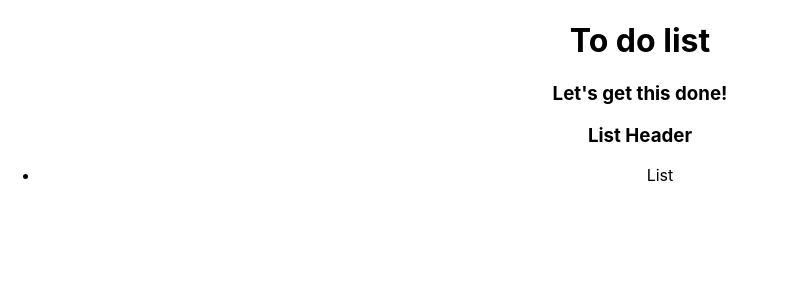
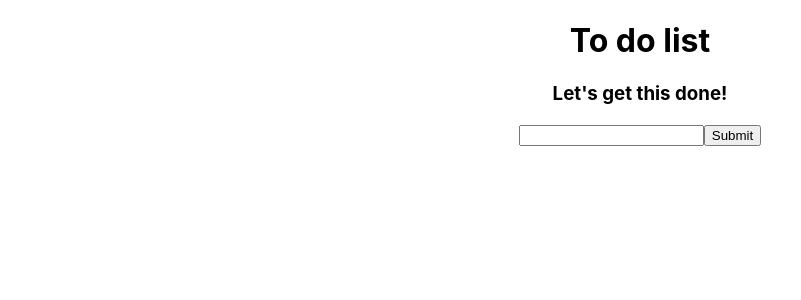
Before and after one commit to WarrenPitterson/CodeNation, a React (Create React App) app in the folder Week 6 - React/to-do-list/: page / in a window 1280 px wide. Shown: the top 300 px of the page, without its empty margins (0-801 px from the left). Built offline with nearby package versions, Linux system fonts and the light colour scheme.

Commit message:
added input and submit button

```diff
--- a/Week 6 - React/to-do-list/src/App.css
+++ b/Week 6 - React/to-do-list/src/App.css
@@ -23,6 +23,6 @@
   color: #61dafb;
 }
 
-.ul li {
+ul li {
   text-decoration: none;
 }
--- a/Week 6 - React/to-do-list/src/list.js
+++ b/Week 6 - React/to-do-list/src/list.js
@@ -4,10 +4,9 @@ class List extends Component {
     render() {
         return (
             <div className="Items">
-            <h3>List Header </h3>
-            <ul>
-                <li>List{ this.props.List }</li>
-            </ul>
+            <input name="listItem"></input>
+            <button>Submit</button>
+
 
             </div>
         )
```
